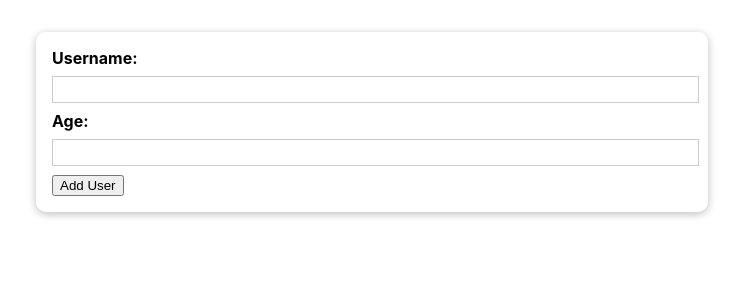
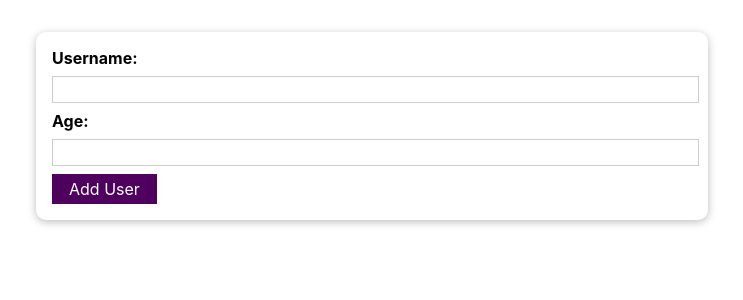
Before and after one commit to RegularMan171/user-list, a React (Create React App) app: page / in a window 1280 px wide. Shown: the top 300 px of the page, without its empty margins (268-1011 px from the left). Built offline with nearby package versions, Linux system fonts and the light colour scheme.

Commit message:
added button component

```diff
--- /dev/null
+++ b/src/Components/UI/Button.js
@@ -0,0 +1,11 @@
+import classes from './Button.module.css';
+
+const Button = (props) => {
+    return (
+        <button className={classes.button} type={props.type || 'button'} onClick={props.onClick}>
+            {props.children}
+        </button>
+    );
+}
+
+export default Button;
--- /dev/null
+++ b/src/Components/UI/Button.module.css
@@ -0,0 +1,18 @@
+.button {
+    font: inherit;
+    border: 1px solid #4f005f;
+    background: #4f005f;
+    color: white;
+    padding: 0.25rem 1rem;
+    cursor: pointer;
+  }
+
+  .button:hover,
+  .button:active {
+    background: #741188;
+    border-color: #741188;
+  }
+
+  .button:focus {
+    outline: none;
+  }
--- a/src/Components/User/User.js
+++ b/src/Components/User/User.js
@@ -1,6 +1,7 @@
 import styles from './User.module.css';
 
 import Card from "../UI/Card";
+import Button from '../UI/Button';
 
 const User = (props) => {
 
@@ -15,7 +16,10 @@
                 <input id="username" type="text" />
                 <label htmlFor="age">Age: </label>
                 <input id="age" type="number"></input>
-                <button type="submit">Add User</button>
+                {/* <button type="submit">Add User</button> */}
+                <Button type="submit">
+                    Add User
+                </Button>
             </form>
         </Card>
     )
```
